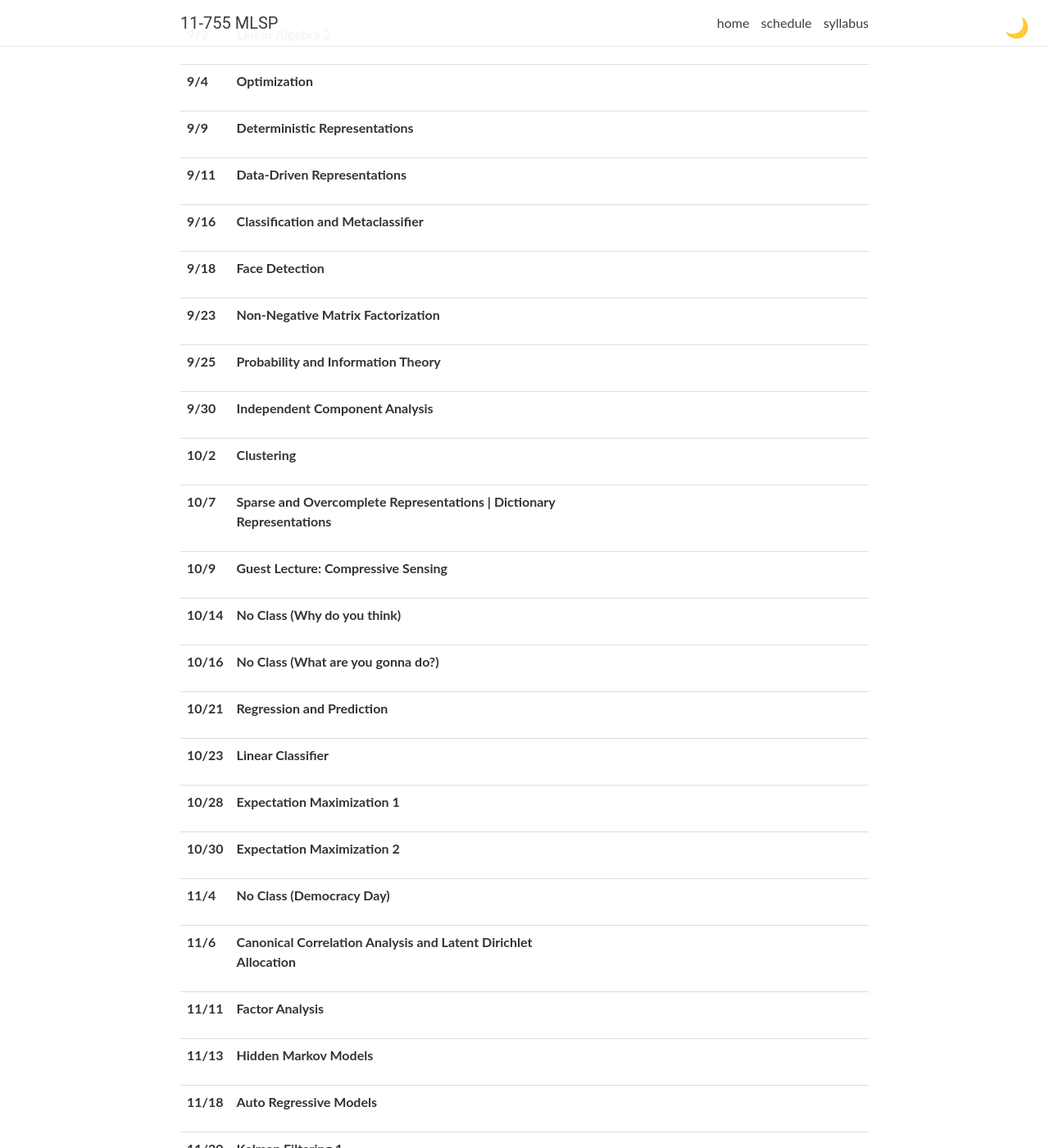
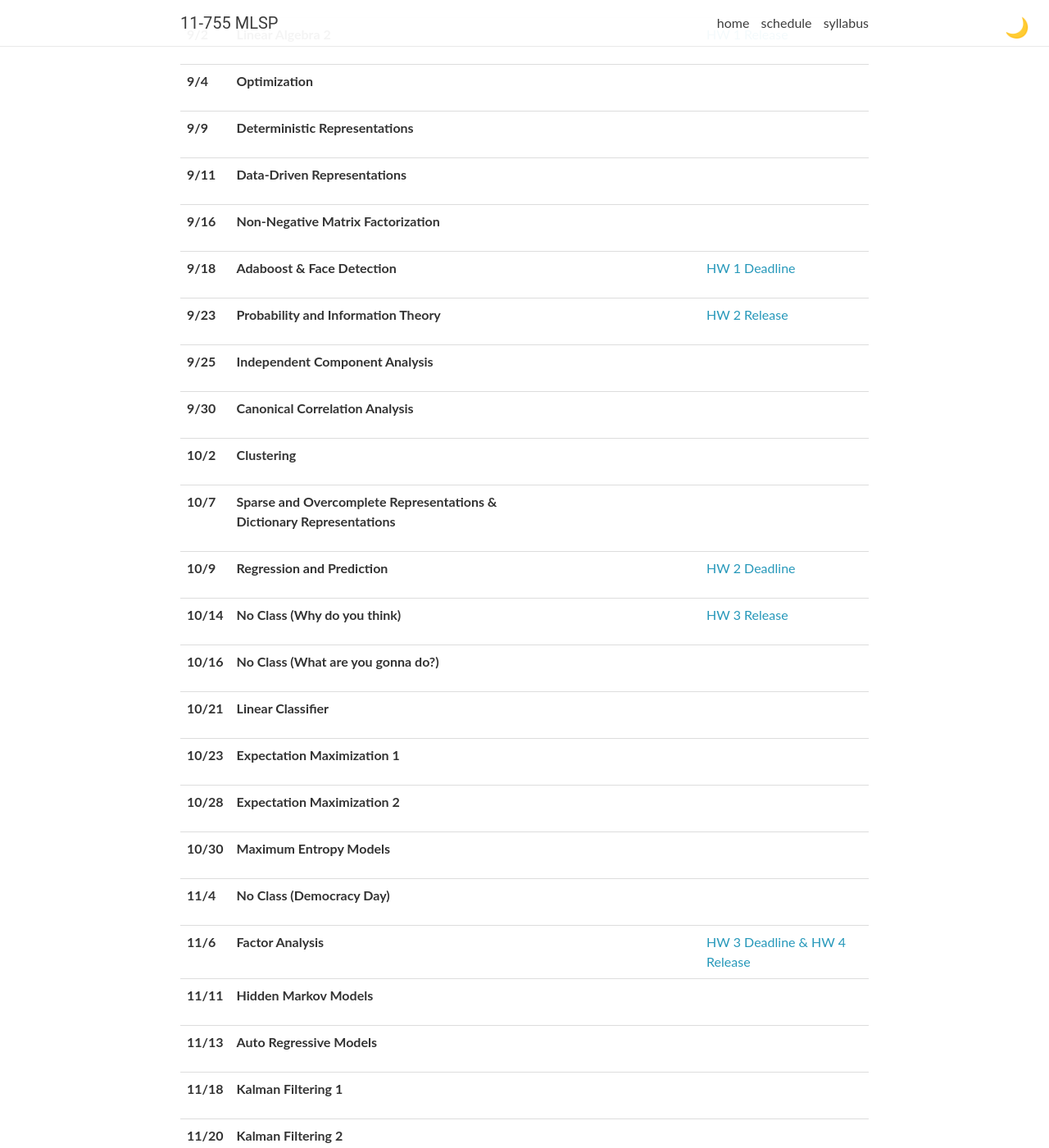
Before and after one commit to cmu-mlsp/mlspcourse, a Jekyll site: the page built from fall2024/_pages/schedule.md, in a window 1280 px wide and 1400 px high, scrolled down 346 px. Shown: the whole window at 82% size. Built offline with Jekyll 4.4.1, drawn with Linux system fonts in a browser that asks for light colours; nearby versions of some CDN libraries; comment, search, counter and statistics services are not loaded; some of the changed text lies outside the part shown.

Commit message:
everything before classes start

```diff
--- a/_data/lectures_2023.yml
+++ b/_data/lectures_2023.yml
@@ -24,7 +24,8 @@
   # lectures: >
   #   <a href="https://drive.google.com/file/d/12dMJJsmz_ygBAR1by6pARYzncMFo51XZ/view?usp=drive_link">Slides</a>, <a href="https://youtu.be/WnMxuhkiwEg?si=tKbBHSRm3GdL17k_">Video</a>
   # readings:
-  # Homeworks: <a href="https://drive.google.com/file/d/1NF-9lIM595qjNM7BxGyynsY6ocFUu8oz/view?usp=sharing">HW 1 Release</a>
+  Homeworks: <a href="">HW 1 Release</a>
+  # https://drive.google.com/file/d/1NF-9lIM595qjNM7BxGyynsY6ocFUu8oz/view?usp=sharing
 
 - date: 9/4
   title: >
@@ -55,7 +56,7 @@
 
 - date: 9/16
   title: >
-    <strong>Classification and Metaclassifier</strong>
+    <strong>Non-Negative Matrix Factorization</strong>
   topics:
   # lectures: >
   #   <a href="https://drive.google.com/file/d/1aieMVt14a0ZfXJOm2tgZ-e61zwLI92ky/view?usp=drive_link">Slides</a>, <a href="https://youtu.be/_C4GbvX7Lnw?si=DfGyzXMV9AX-M3EQ">Video</a>
@@ -64,25 +65,26 @@
 
 - date: 9/18
   title: >
-    <strong>Face Detection</strong>
+    <strong>Adaboost & Face Detection</strong>
   topics:
   # lectures: >
   #   <a href="https://drive.google.com/file/d/1-NsbX2y7csAIzF2oUNoREqCp8elPY3qn/view?usp=drive_link">Slides</a>, <a href="https://youtu.be/HDfC9s_XT9I?si=sjzSQu6iVktQhUWX">Video</a>
   # readings:
-  # Homeworks: <a href="https://canvas.cmu.edu/courses/40522">HW 1 Deadline</a>
+  Homeworks: <a href="">HW 1 Deadline</a>
+  # https://canvas.cmu.edu/courses/40522
 
 - date: 9/23
   title: >
-    <strong>Non-Negative Matrix Factorization</strong>
+    <strong>Probability and Information Theory</strong>
   topics:
   # lectures: >
   #   <a href="https://drive.google.com/file/d/1KFwWmIo8HnTs-yZ0gApBRiZHzusPLQHs/view?usp=sharing">Slides</a>, <a href="https://youtu.be/TstQvMM8Hf4">Video</a>
   # readings:
-  # Homeworks: <a href="">HW 2 Release</a>
+  Homeworks: <a href="">HW 2 Release</a>
 
 - date: 9/25
   title: >
-    <strong>Probability and Information Theory</strong>
+    <strong>Independent Component Analysis</strong>
   topics:
   # lectures: >
   #   <a href="https://drive.google.com/file/d/13hwjV4yDkCcm19A3VWXSglTfv7ZLDmX0/view?usp=drive_link">Slides</a>, <a href="https://youtu.be/uixovpFbfDw">Video</a>
@@ -91,7 +93,7 @@
 
 - date: 9/30
   title: >
-    <strong>Independent Component Analysis</strong>
+    <strong>Canonical Correlation Analysis </strong>
   topics:
   # lectures: >
   #   <a href="https://drive.google.com/file/d/1e5K0JrA5gn72cT_cua6D9b-EEewmE_Xd/view?usp=drive_link">Slides</a>, <a href="https://youtu.be/DJyVmew5dZc">Video</a>
@@ -109,7 +111,7 @@
 
 - date: 10/7
   title: >
-    <strong>Sparse and Overcomplete Representations | Dictionary Representations </strong>
+    <strong>Sparse and Overcomplete Representations & Dictionary Representations </strong>
   topics:
   # lectures: >
   #   <a href="https://drive.google.com/file/d/1MPRPZTNdgqaJpVzkAa4P1-wmh4MI5cEv/view?usp=sharing">Slides</a>, <a href="">Video</a>
@@ -118,12 +120,13 @@
 
 - date: 10/9
   title: >
-    <strong>Guest Lecture: Compressive Sensing</strong>
+    <strong>Regression and Prediction</strong>
   topics:
   # lectures: >
   #   <a href="https://drive.google.com/file/d/1c56ctO43kTQ8YPYUvU3mWLE1T4I8JiMN/view?usp=drive_link">Slides</a>, <a href="">Video</a>
   # readings:
-  # Homeworks: <a href="https://canvas.cmu.edu/courses/40522">HW 2 Deadline & HW 3 Release</a>
+  Homeworks: <a href="">HW 2 Deadline </a>
+  # https://canvas.cmu.edu/courses/40522
 
 - date: 10/14
   title: >
@@ -132,7 +135,7 @@
   # lectures: >
   #   -
   # readings:
-  # Homeworks: <a href="">Fall Break</a>
+  Homeworks: <a href=""> HW 3 Release</a>
 
 - date: 10/16
   title: >
@@ -145,7 +148,7 @@
 
 - date: 10/21
   title: >
-    <strong>Regression and Prediction</strong>
+    <strong>Linear Classifier</strong>
   topics:
   # lectures: >
   #   <a href="https://drive.google.com/file/d/1mLJK15Plsu6UuF9dGqA8CBlRDx_adD2N/view?usp=sharing">Slides</a>, <a href="">Video</a>
@@ -154,7 +157,7 @@
 
 - date: 10/23
   title: >
-    <strong>Linear Classifier</strong>
+    <strong>Expectation Maximization 1</strong>
   topics:
   # lectures: >
   #   <a href="https://drive.google.com/file/d/1XgprNT_028Ofo0UMaezdVmESILKfanFu/view?usp=drive_link">Slides</a>, <a href="">Video</a>
@@ -163,7 +166,7 @@
 
 - date: 10/28
   title: >
-    <strong>Expectation Maximization 1</strong>
+    <strong>Expectation Maximization 2</strong>
   topics:
   # lectures: >
   #   <a href="https://drive.google.com/file/d/1hfgEpyVCWjolFTS7MQbghvmKpelFIe3P/view?usp=drive_link">Slides</a>, <a href="https://youtu.be/rLaz0OXuOzM">Video</a>
@@ -172,7 +175,7 @@
 
 - date: 10/30
   title: >
-    <strong>Expectation Maximization 2</strong>
+    <strong>Maximum Entropy Models</strong>
   topics:
   # lectures: >
   #   <a href="https://drive.google.com/file/d/1CZDCnuInGF4-ManAsM1nOufCn0fS1x46/view?usp=drive_link">Slides</a>, <a href="https://youtu.be/8jXSFV1vqlA">Video</a>
@@ -190,12 +193,14 @@
 
 - date: 11/6
   title: >
-    <strong>Canonical Correlation Analysis and Latent Dirichlet Allocation</strong>
+    <strong>Factor Analysis</strong>
   topics:
   # lectures: >
   #   <a href="https://drive.google.com/file/d/1KSNdsuoHeUGgDs0GWXPvIMln1h91RkG5/view?usp=drive_link">Slides</a>, <a href="https://youtu.be/GWffBM-1PDU">Video</a>
   # readings:
-  # Homeworks: <a href="https://canvas.cmu.edu/courses/40522">HW 3 Deadline & HW 4 Release</a>
+  Homeworks: <a href="">HW 3 Deadline & HW 4 Release</a>
+# https://canvas.cmu.edu/courses/40522
+
 
 # - date: 11/11
 #   title: >
@@ -208,7 +213,7 @@
 
 - date: 11/11
   title: >
-    <strong>Factor Analysis</strong>
+    <strong>Hidden Markov Models</strong>
   topics:
   # lectures: >
   #   <a href="https://drive.google.com/file/d/1JbylEB9Lw59qX_9Ikv9UbXsQxcEGXPmY/view?usp=drive_link">Slides</a>, <a href="https://youtu.be/V5EHRtM_LvA">Video</a>
@@ -217,7 +222,7 @@
 
 - date: 11/13
   title: >
-    <strong>Hidden Markov Models</strong>
+    <strong>Auto Regressive Models</strong>
   topics:
   # lectures: >
   #   <a href="">Slides</a>, <a href="">Video</a>
@@ -226,7 +231,7 @@
 
 - date: 11/18
   title: >
-    <strong>Auto Regressive Models</strong>
+    <strong>Kalman Filtering 1</strong>
   topics:
   # lectures: >
   #   <a href="">Slides</a>, <a href="">Video</a>
@@ -235,7 +240,7 @@
 
 - date: 11/20
   title: >
-    <strong>Kalman Filtering 1</strong>
+    <strong>Kalman Filtering 2</strong>
   topics:
   # lectures: >
   #   <a href="">Slides</a>, <a href="">Video</a>
@@ -253,7 +258,7 @@
 
 - date: 11/25
   title: >
-    <strong>Kalman Filtering 2</strong>
+    <strong>Particle Filtering</strong>
   topics:
   # lectures: >
   #   <a href="">Slides</a>, <a href="">Video</a>
@@ -271,12 +276,13 @@
 
 - date: 12/2
   title: >
-    <strong>Particle Filtering</strong>
+    <strong>Survival Analysis</strong>
   topics:
   # lectures: >
   #   <a href="">Slides</a>, <a href="">Video</a>
   # readings:
-  # Homeworks:
+  Homeworks: <a href="">HW 4 Deadline</a>
+# https://canvas.cmu.edu/courses/40522
 
 - date: 12/4
   title: >
@@ -289,7 +295,7 @@
 
   date: 12/9
   title: >
-    <strong>TBD</strong>
+    <strong>Exam Week </strong>
   topics:
   # lectures: >
   #   <a href="">Slides</a>, <a href="">Video</a>
--- a/index.html
+++ b/index.html
@@ -17,9 +17,9 @@ title: "11-755 MLSP"
     <ul>
       <li><strong>Time:</strong> 2-3.20 on tuesdays/thursdays</li>
       <li><strong>Location:</strong> BH-A53 </li>
-      <li><strong>Zoom:</strong> <a href="****" target="_blank">meeting link</a>, ID: WILL BE UPDATED, Pass: WILL BE UPDATED </li>
+      <li><strong>Zoom:</strong> <a href="https://cmu.zoom.us/j/97661004908" target="_blank">meeting link</a> </li>
       <li><strong>Discussion and Q&A:</strong> <a href="https://piazza.com/class/lvmxcb90l234iq/" target="_blank">Piazza</a></li>
-      <li><strong>Assignment submissions:</strong> <a href="https://canvas.cmu.edu/courses/40522" target="_blank">Canvas</a> (for registered students only)</li>
+      <li><strong>Assignment submissions:</strong> <a href="https://canvas.cmu.edu/courses/47337" target="_blank">Canvas</a> (for registered students only)</li>
       <li><strong>Contact:</strong> Students should ask all course-related questions on <a href="https://piazza.com/class/lvmxcb90l234iq/" target="_blank">Piazza</a>, where you will also find announcements.</li>
     </ul>
 
@@ -52,7 +52,7 @@ title: "11-755 MLSP"
     <a href="https://www.linkedin.com/in/tianyun-zhang/" target="_blank"><img src="assets/img/Tianyun.jpg" /></a>
     <ul class="instructor-info">
       <li><span>TA:</span> <a href="https://tianyun-zhang.github.io/" target="_blank">Tianyun Zhang</a></li>
-      <li><span>Email:</span> <a href="mailto:tianyun@cmu.edu" target="_blank">tianyun</a></li>
+      <li><span>Email:</span> <a href="mailto:tianyun2@andrew.cmu.edu" target="_blank">tianyun2</a></li>
     </ul>
   </div>
 
```
Also changed, not shown: 2 other files.
